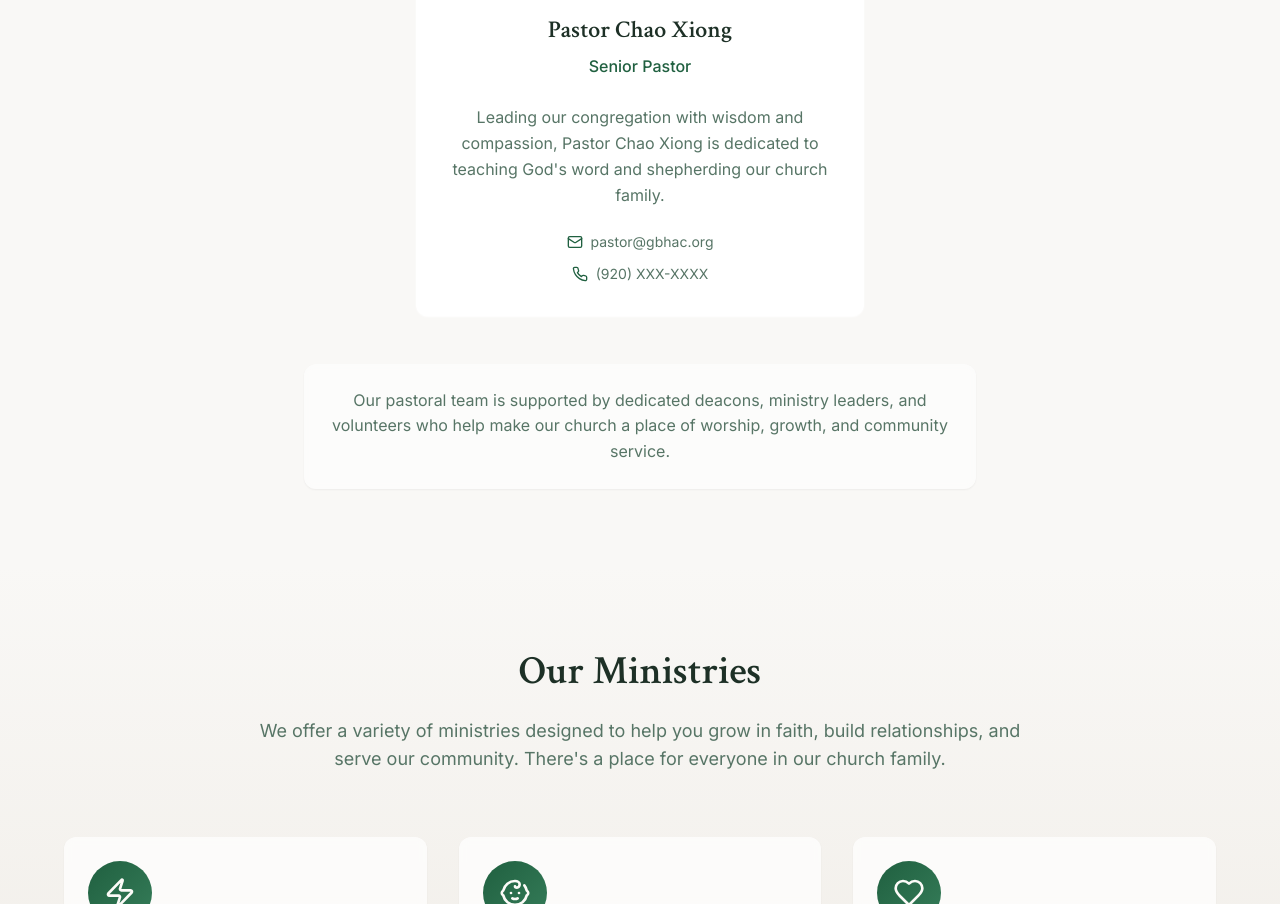
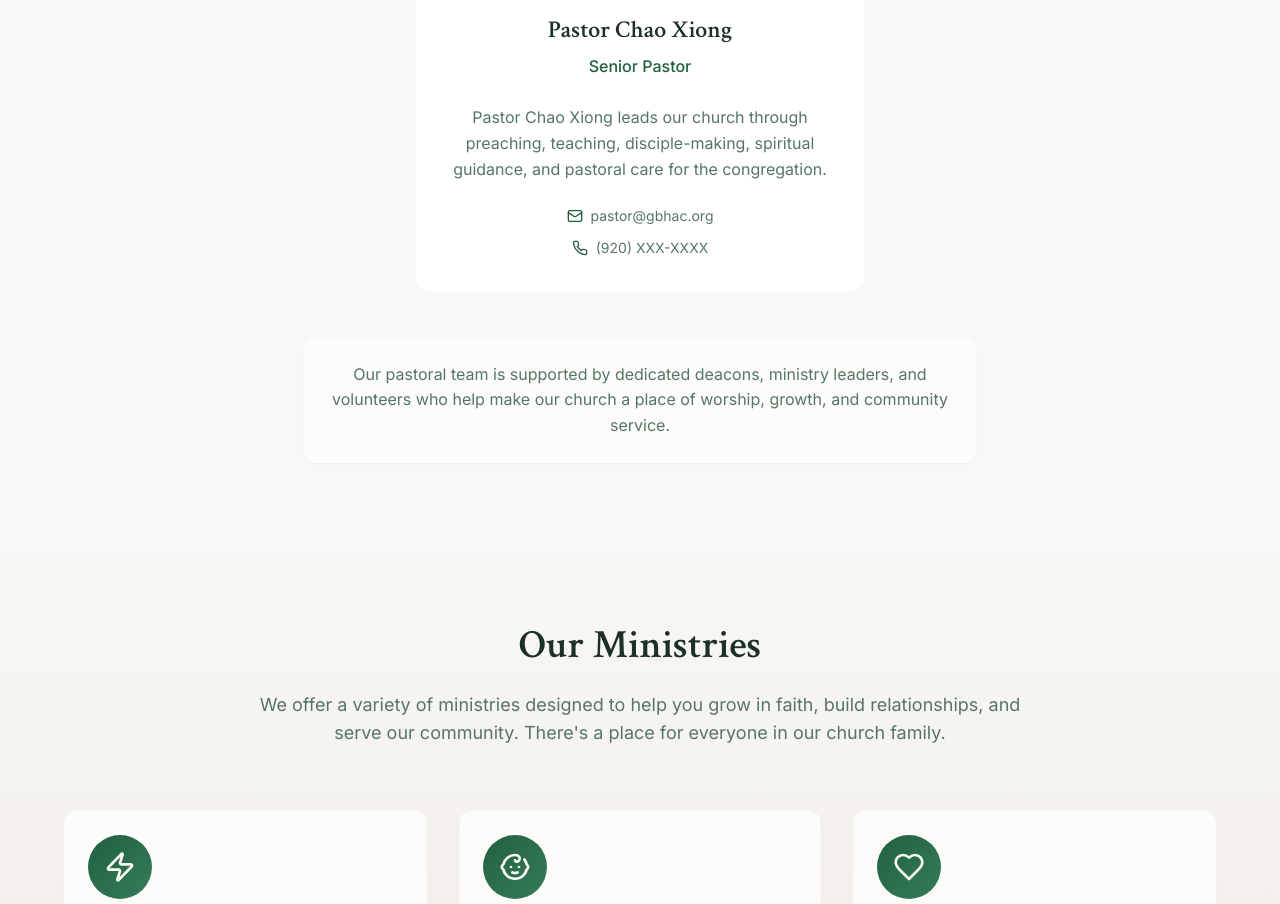
Before and after one commit to gbhac1253/gbhac1253.github.io, a React (Vite) app: page / in a window 1280 px wide. Shown: the part 4380-5284 px from the top of the page. Built offline with nearby package versions, Linux system fonts and the light colour scheme; the HTML template or start-up script is replaced by a standard one.

Commit message:
Update pastor's description

```diff
--- a/src/components/Leadership.tsx
+++ b/src/components/Leadership.tsx
@@ -5,7 +5,7 @@ const pastors = [
   {
     name: "Pastor Chao Xiong",
     title: "Senior Pastor",
-    description: "Leading our congregation with wisdom and compassion, Pastor Chao Xiong is dedicated to teaching God's word and shepherding our church family.",
+    description: "Pastor Chao Xiong leads our church through preaching, teaching, disciple-making, spiritual guidance, and pastoral care for the congregation.",
     email: "pastor@gbhac.org",
     phone: "(920) XXX-XXXX",
     image: "/placeholder.svg" // Replace with actual pastor photo
```
